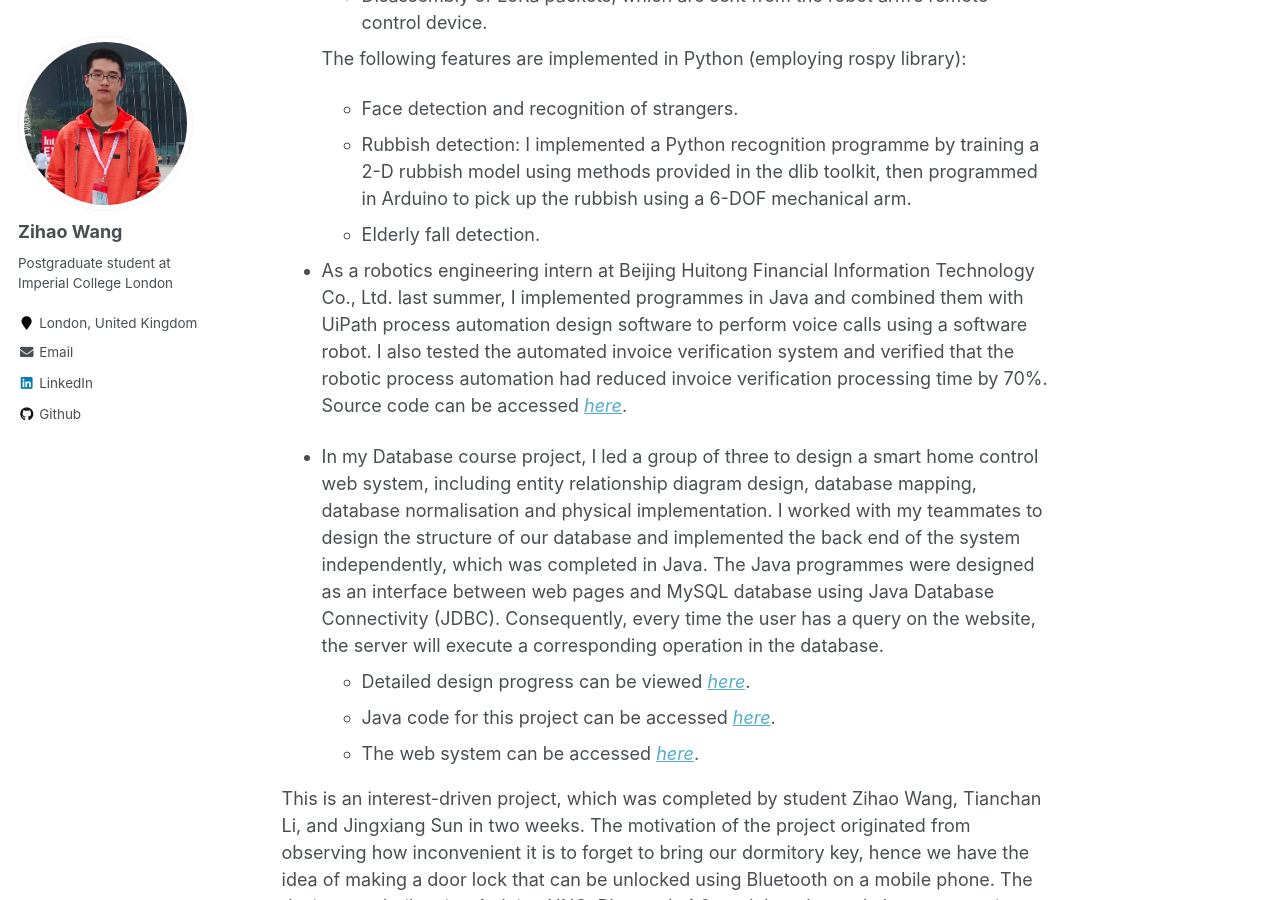
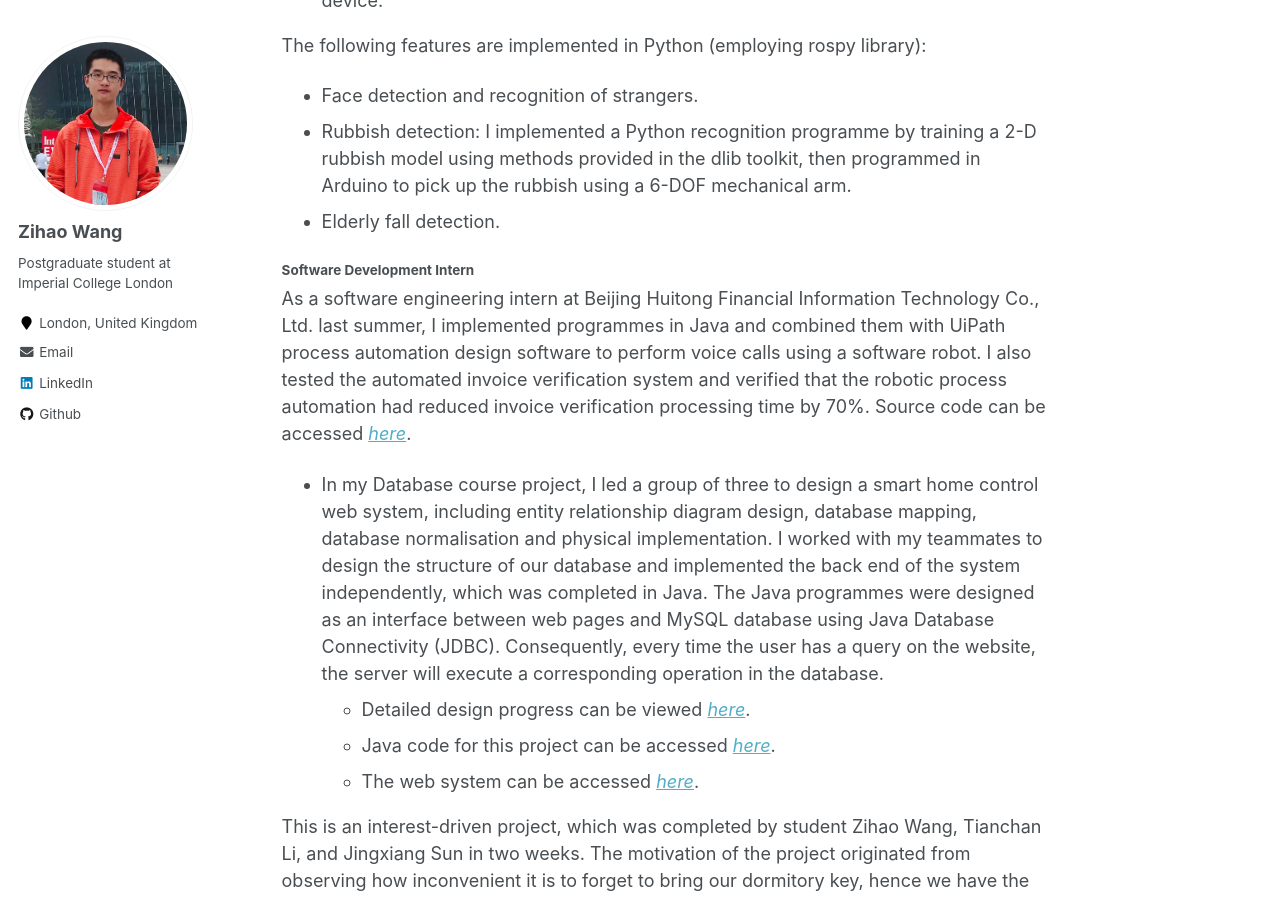
Before and after one commit to wzh1998/wzh1998.github.io, a Jekyll site: the page built from _pages/projects.md, in a window 1280 px wide and 900 px high, scrolled down 946 px. Built offline with Jekyll 4.4.1, drawn with Linux system fonts in a browser that asks for light colours.

Commit message:
layout update

```diff
--- a/_pages/awards.html
+++ b/_pages/awards.html
@@ -1,7 +1,7 @@
 ---
 layout: archive
 title: "Zihao's Competitions"
-permalink: /competitions/
+permalink: /awards/
 author_profile: false
 ---
 To my future professor / HR:
--- a/_pages/projects.md
+++ b/_pages/projects.md
@@ -24,7 +24,8 @@ redirect_from:
   * Rubbish detection: I implemented a Python recognition programme by training a 2-D rubbish model using methods provided in the dlib toolkit, then programmed in Arduino to pick up the rubbish using a 6-DOF mechanical arm.
   * Elderly fall detection.
 
-+ As a robotics engineering intern at Beijing Huitong Financial Information Technology Co., Ltd. last summer, I implemented programmes in Java and combined them with UiPath process automation design software to perform voice calls using a software robot. I also tested the automated invoice verification system and verified that the robotic process automation had reduced invoice verification processing time by 70%.
+##### Software Development Intern
+As a software engineering intern at Beijing Huitong Financial Information Technology Co., Ltd. last summer, I implemented programmes in Java and combined them with UiPath process automation design software to perform voice calls using a software robot. I also tested the automated invoice verification system and verified that the robotic process automation had reduced invoice verification processing time by 70%.
 Source code can be accessed [_here_](https://github.com/wzh1998/STATE_GRID_Voice_Recognization).
 
 <!-- + I joined my school's programming team to learn about dynamic programming, game theory and high-efficiency data structures such as Segment Tree since I was in stage two. By solving algorithm problems taken from the ACM-ICPC contest using C++, I trained with my teammates to improve our speed and accuracy.
```
Also changed, not shown: other parts of _pages/projects.md (+2 -2 lines), 1 other file.
